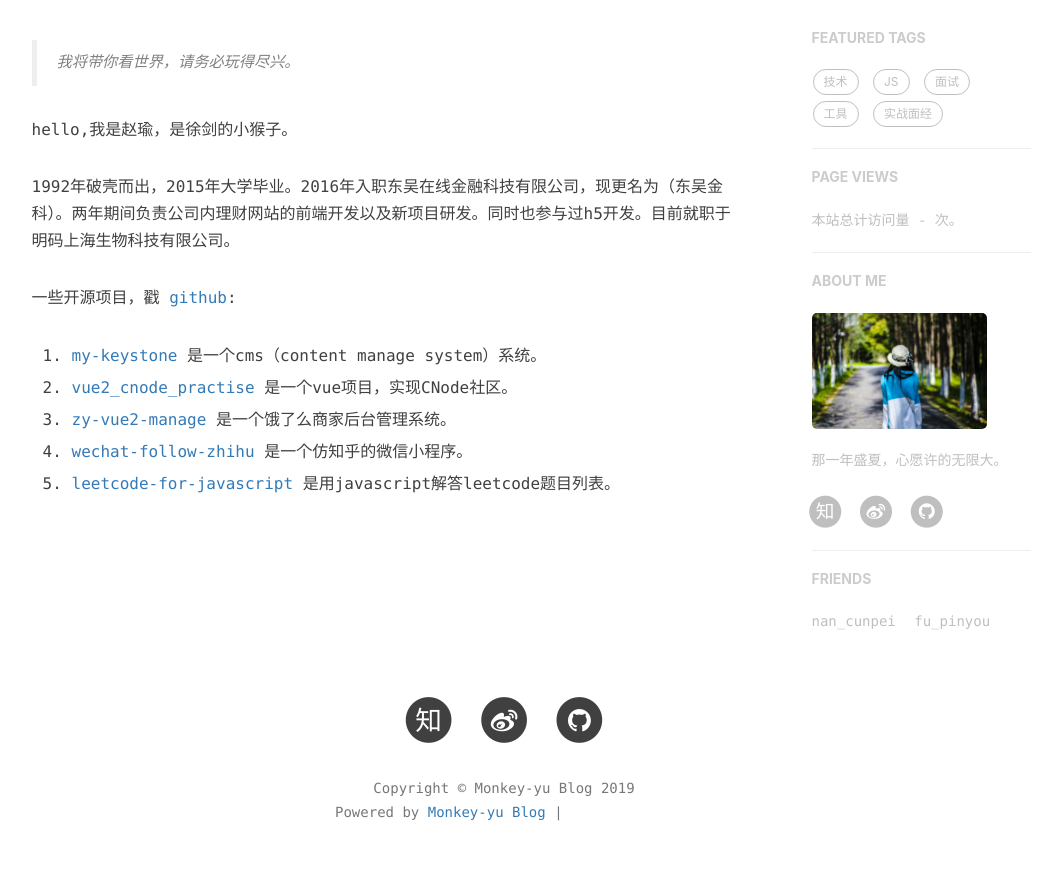
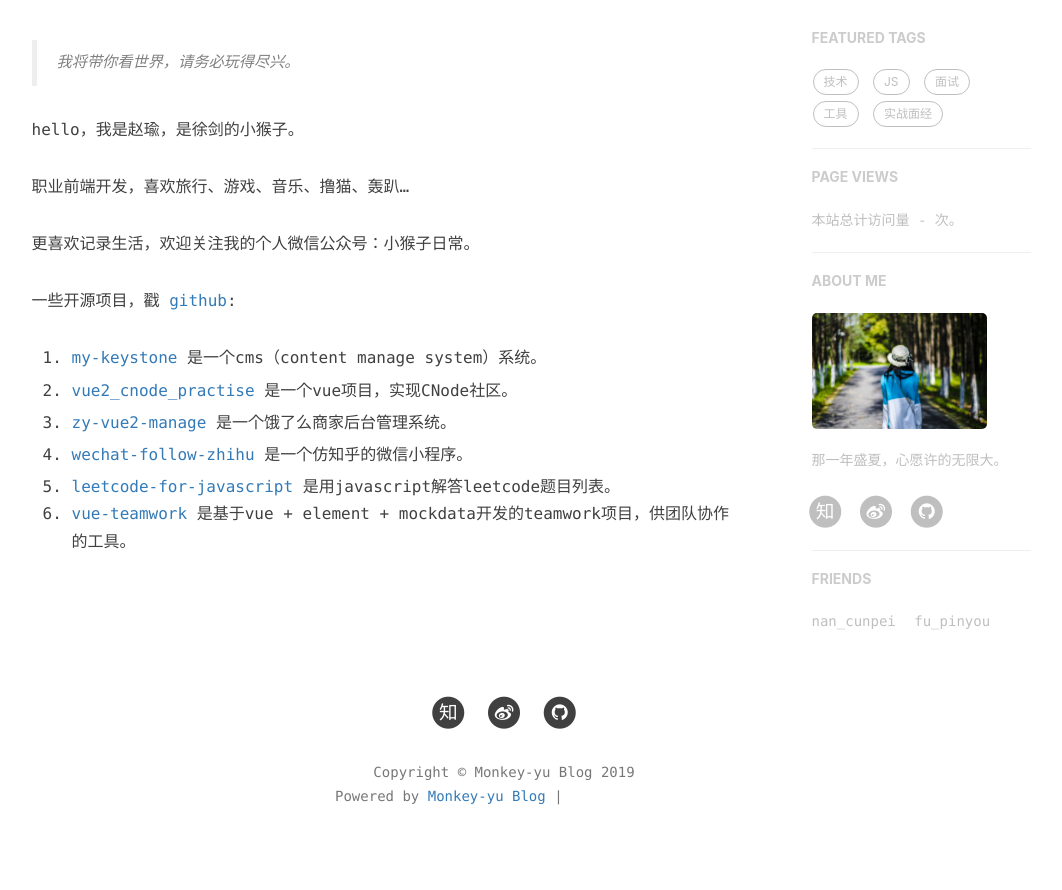
Before and after one commit to monkey-yu/monkey-yu.github.io, a Jekyll site: the page built from about.html, in a window 1280 px wide. Shown: the part 383-1273 px from the top of the page, without its empty margins (136-1198 px from the left). Built offline with Jekyll 4.4.1, drawn with Linux system fonts in a browser that asks for light colours; nearby versions of some CDN libraries; comment, search, counter and statistics services are not loaded; grey boxes are pictures that could not be loaded.

Commit message:
update: 修改样式

```diff
--- a/_includes/about/zh.md
+++ b/_includes/about/zh.md
@@ -1,8 +1,10 @@
 > 我将带你看世界，请务必玩得尽兴。
 
-hello,我是赵瑜，是徐剑的小猴子。
+hello，我是赵瑜，是徐剑的小猴子。
 
-1992年破壳而出，2015年大学毕业。2016年入职东吴在线金融科技有限公司，现更名为（东吴金科）。两年期间负责公司内理财网站的前端开发以及新项目研发。同时也参与过h5开发。目前就职于明码上海生物科技有限公司。
+职业前端开发，喜欢旅行、游戏、音乐、撸猫、轰趴...
+
+更喜欢记录生活，欢迎关注我的个人微信公众号：小猴子日常。
 
 一些开源项目，戳 [github](https://github.com/monkey-yu):
 
@@ -15,3 +17,4 @@ hello,我是赵瑜，是徐剑的小猴子。
 4. [wechat-follow-zhihu](https://github.com/monkey-yu/wechat-follow-zhihu) 是一个仿知乎的微信小程序。
 
 5. [leetcode-for-javascript](https://github.com/monkey-yu/leetcode-for-javascript) 是用javascript解答leetcode题目列表。
+6. [vue-teamwork](https://github.com/monkey-yu/vue-teamwork) 是基于vue + element + mockdata开发的teamwork项目，供团队协作的工具。
--- a/css/blog.css
+++ b/css/blog.css
@@ -1042,7 +1042,7 @@ samp {
 .intro-header .site-heading h1,
 .intro-header .page-heading h1 {
   margin-top: 0;
-  font-size: 50px;
+  font-size: 30px;
 }
 .intro-header .site-heading .subheading,
 .intro-header .page-heading .subheading {
@@ -1136,7 +1136,7 @@ samp {
   color: #8477ca;
 }
 .post-preview > a > .post-title {
-  font-size: 21px;
+  font-size: 16px;
   line-height: 1.3;
   margin-top: 30px;
   margin-bottom: 8px;
@@ -1151,7 +1151,7 @@ samp {
 .post-preview > .post-meta {
   font-family: 'Lora', 'Times New Roman', serif;
   color: #cccccc;
-  font-size: 16px;
+  font-size: 12px;
   font-style: normal;
   margin-top: 0;
 }
@@ -1206,7 +1206,7 @@ samp {
   border-bottom-left-radius: 5px;
 }
 footer {
-  font-size: 20px;
+  font-size: 14px;
   padding: 50px 0 65px;
 }
 footer .list-inline {
```
Also changed, not shown: _posts/2019-05-22-git-command.md (+5 -10 lines).
